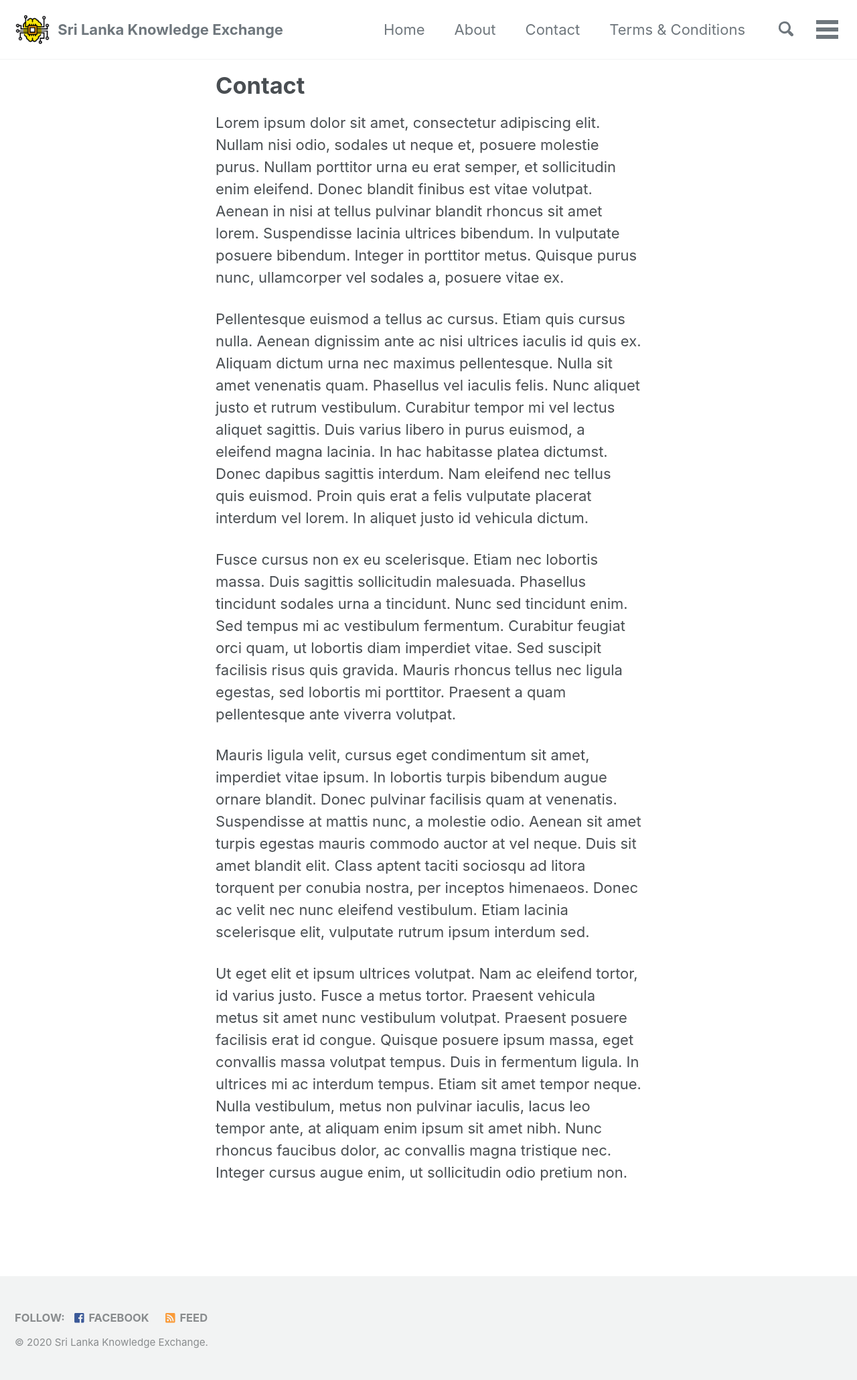
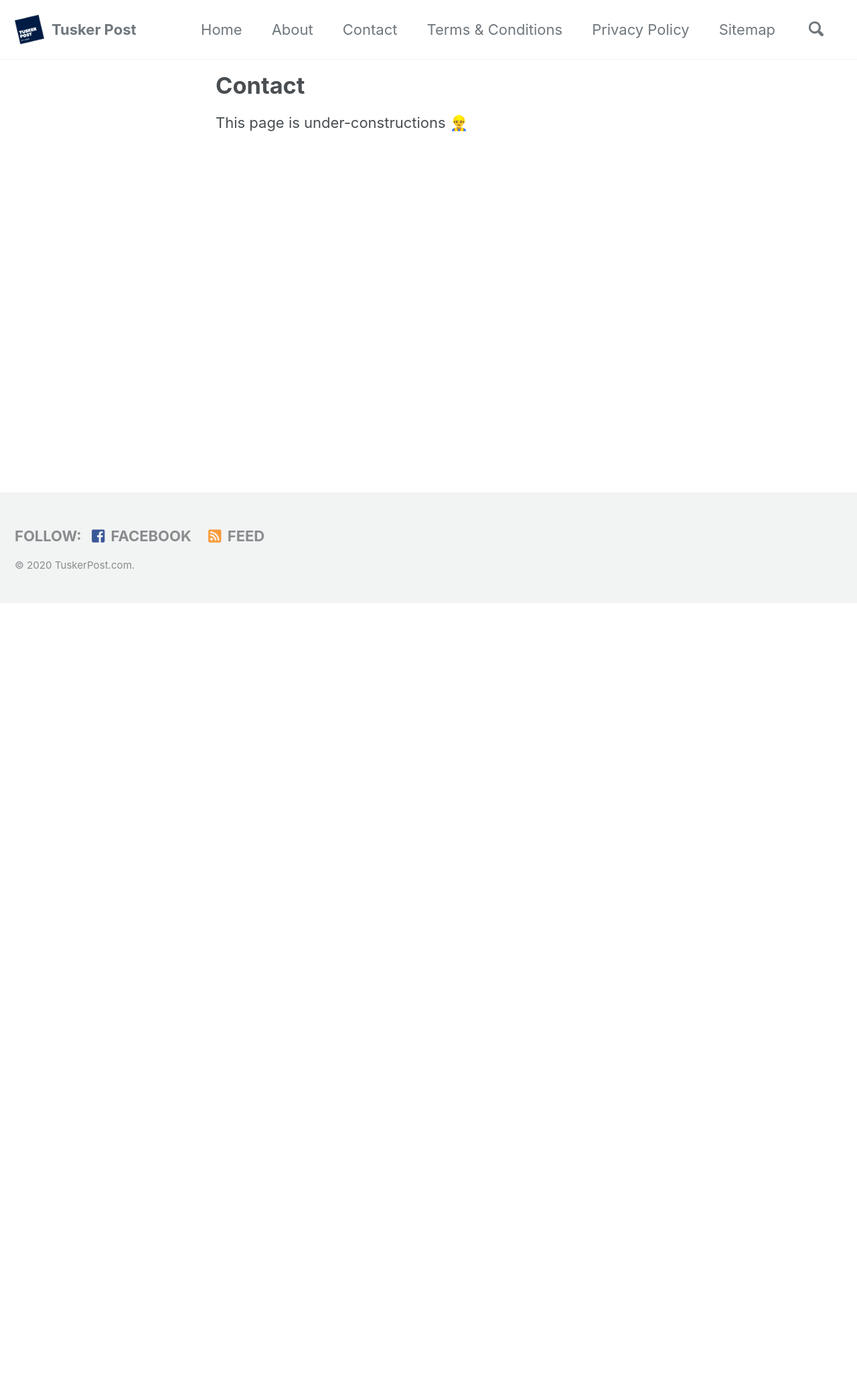
Before and after one commit to bugfix2019/slke, a Jekyll site: the page built from _pages/contact.md, in a window 1280 px wide. Shown: the whole page at 67% size. Built offline with Jekyll 4.4.1, drawn with Linux system fonts in a browser that asks for light colours; cached includes are drawn as plain includes; after the commit the page ends 900 px from its top, so only the background shows below that.

Commit message:
Rebranding

```diff
--- a/CNAME
+++ b/CNAME
@@ -1 +1 @@
-srilankaknowledgeexchange.com
+tuskerpost.com
--- a/_config.yml
+++ b/_config.yml
@@ -16,15 +16,15 @@
 
 # Site Settings
 locale                   : "en-US"
-title                    : "Sri Lanka Knowledge Exchange"
+title                    : "Tusker Post"
 title_separator          : "|"
-name                     : "Sri Lanka Knowledge Exchange"
+name                     : "TuskerPost.com"
 description              : "Knowledge is power"
-url                      : "https://srilankaknowledgeexchange.com" # the base hostname & protocol for your site e.g. "https://mmistakes.github.io"
+url                      : "https://tuskerpost.com" # the base hostname & protocol for your site e.g. "https://mmistakes.github.io"
 baseurl                  : # the subpath of your site, e.g. "/blog"
 repository               : # GitHub username/repo-name e.g. "mmistakes/minimal-mistakes"
-teaser                   : "/assets/images/srilankaknowledgeexchange-logo.PNG" # path of fallback teaser image, e.g. "/assets/images/500x300.png"
-logo                     : "/assets/images/srilankaknowledgeexchange-logo.PNG" # path of logo image to display in the masthead, e.g. "/assets/images/88x88.png"
+teaser                   : "/assets/images/tusker-post-cover.PNG" # path of fallback teaser image, e.g. "/assets/images/500x300.png"
+logo                     : "/assets/images/tusker-post-logo.PNG" # path of logo image to display in the masthead, e.g. "/assets/images/88x88.png"
 masthead_title           : # overrides the website title displayed in the masthead, use " " for no title
 # breadcrumbs            : false # true, false (default)
 words_per_minute         : 200
--- a/_includes/author-profile.html
+++ b/_includes/author-profile.html
@@ -262,7 +262,7 @@
 <!--  </div>-->
 <!--</div>-->
 
-<h2>Ayubowan! </h2>
+<h2 a="/"><a href="#">Tusker Post</a> 🐘</h2>
+
+The Premier Lifestyle Magazine of Sri Lanka
 <hr>
-
-Please stay safe 🏡😄
--- a/_pages/contact.md
+++ b/_pages/contact.md
@@ -5,12 +5,4 @@
 date: 2019-12-20T03:05:30+00:00
 ---
 
-Lorem ipsum dolor sit amet, consectetur adipiscing elit. Nullam nisi odio, sodales ut neque et, posuere molestie purus. Nullam porttitor urna eu erat semper, et sollicitudin enim eleifend. Donec blandit finibus est vitae volutpat. Aenean in nisi at tellus pulvinar blandit rhoncus sit amet lorem. Suspendisse lacinia ultrices bibendum. In vulputate posuere bibendum. Integer in porttitor metus. Quisque purus nunc, ullamcorper vel sodales a, posuere vitae ex.
-
-Pellentesque euismod a tellus ac cursus. Etiam quis cursus nulla. Aenean dignissim ante ac nisi ultrices iaculis id quis ex. Aliquam dictum urna nec maximus pellentesque. Nulla sit amet venenatis quam. Phasellus vel iaculis felis. Nunc aliquet justo et rutrum vestibulum. Curabitur tempor mi vel lectus aliquet sagittis. Duis varius libero in purus euismod, a eleifend magna lacinia. In hac habitasse platea dictumst. Donec dapibus sagittis interdum. Nam eleifend nec tellus quis euismod. Proin quis erat a felis vulputate placerat interdum vel lorem. In aliquet justo id vehicula dictum.
-
-Fusce cursus non ex eu scelerisque. Etiam nec lobortis massa. Duis sagittis sollicitudin malesuada. Phasellus tincidunt sodales urna a tincidunt. Nunc sed tincidunt enim. Sed tempus mi ac vestibulum fermentum. Curabitur feugiat orci quam, ut lobortis diam imperdiet vitae. Sed suscipit facilisis risus quis gravida. Mauris rhoncus tellus nec ligula egestas, sed lobortis mi porttitor. Praesent a quam pellentesque ante viverra volutpat.
-
-Mauris ligula velit, cursus eget condimentum sit amet, imperdiet vitae ipsum. In lobortis turpis bibendum augue ornare blandit. Donec pulvinar facilisis quam at venenatis. Suspendisse at mattis nunc, a molestie odio. Aenean sit amet turpis egestas mauris commodo auctor at vel neque. Duis sit amet blandit elit. Class aptent taciti sociosqu ad litora torquent per conubia nostra, per inceptos himenaeos. Donec ac velit nec nunc eleifend vestibulum. Etiam lacinia scelerisque elit, vulputate rutrum ipsum interdum sed.
-
-Ut eget elit et ipsum ultrices volutpat. Nam ac eleifend tortor, id varius justo. Fusce a metus tortor. Praesent vehicula metus sit amet nunc vestibulum volutpat. Praesent posuere facilisis erat id congue. Quisque posuere ipsum massa, eget convallis massa volutpat tempus. Duis in fermentum ligula. In ultrices mi ac interdum tempus. Etiam sit amet tempor neque. Nulla vestibulum, metus non pulvinar iaculis, lacus leo tempor ante, at aliquam enim ipsum sit amet nibh. Nunc rhoncus faucibus dolor, ac convallis magna tristique nec. Integer cursus augue enim, ut sollicitudin odio pretium non.
+This page is under-constructions 👷‍♂️
--- a/_sass/minimal-mistakes/_variables.scss
+++ b/_sass/minimal-mistakes/_variables.scss
@@ -37,9 +37,9 @@
 $type-size-1: 2.441em !default; // ~39.056px
 $type-size-2: 1.953em !default; // ~31.248px
 $type-size-3: 1.563em !default; // ~25.008px
-$type-size-4: 1.25em !default; // ~20px
-$type-size-5: 1em !default; // ~16px
-$type-size-6: 0.75em !default; // ~12px
+$type-size-4: 1.4em !default;  /*1.25em !default; // ~20px*/
+$type-size-5: 1.25em !default; /*1em !default; // ~16px*/
+$type-size-6: 1em !default; /*0.75em !default; // ~12px*/
 $type-size-7: 0.6875em !default; // ~11px
 $type-size-8: 0.625em !default; // ~10px
 
```
Also changed, not shown: _pages/about.md (+1 -9 lines), _posts/finance/2020-01-12-best-banks-in-sri-lanka-for-personal-finance.md (+1 -0 lines), assets/images/favicon.ico (added), assets/images/favicons/android-chrome-192x192.png, assets/images/favicons/android-chrome-512x512.png, assets/images/favicons/apple-touch-icon.png, assets/images/favicons/favicon-16x16.png, assets/images/favicons/favicon-32x32.png, assets/images/favicons/favicon.ico, assets/images/favicons/mstile-150x150.png, assets/images/favicons/safari-pinned-tab.svg, assets/images/srilankaknowledgeexchange-admin.png (deleted), assets/images/srilankaknowledgeexchange-logo.PNG (deleted), assets/images/tusker-post-cover.png (added), 1 more files.
